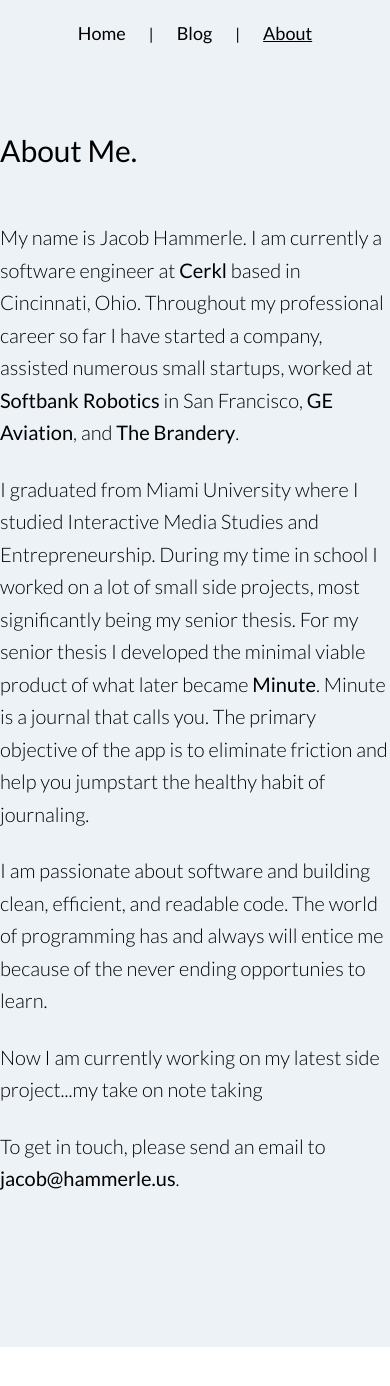
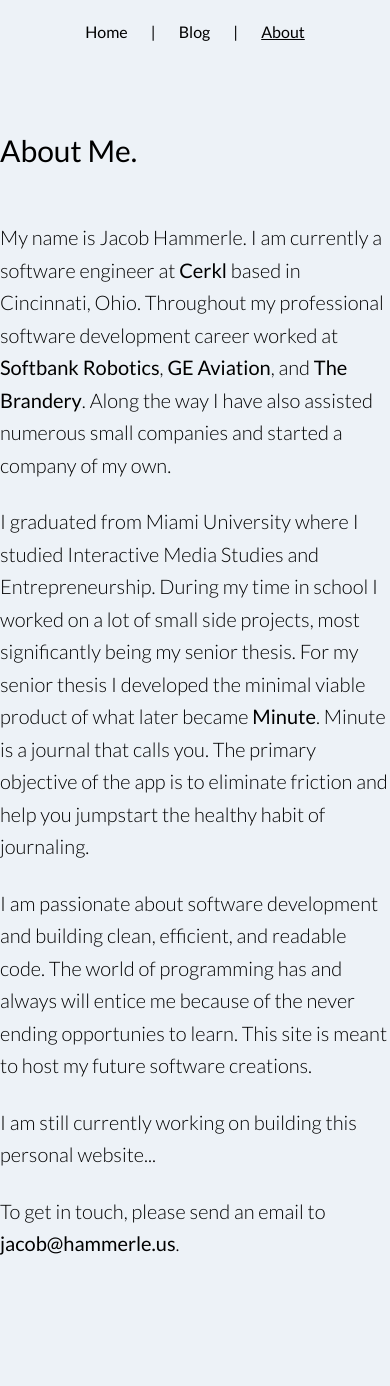
Before and after one commit to jacobhammerle/jham, a Vue app: page /about in a window 390 px wide. Shown: the top 1386 px of the page. Before the commit the page ends 1347 px from the top, so only its background shows below. Built offline with nearby package versions, Linux system fonts and the light colour scheme.

Commit message:
fixed tailwind css deploy differences from local env

```diff
--- a/public/index.html
+++ b/public/index.html
@@ -10,7 +10,7 @@
     <link rel="icon" href="/favicon.ico" type="image/x-icon">
     <title>Jacob</title>
   </head>
-  <body>
+  <body style="margin: 0!important;">
     <noscript>
       <strong>We're sorry but Jacob Hammerle's doesn't work properly without JavaScript enabled. Please enable it to continue.</strong>
     </noscript>
@@ -20,7 +20,4 @@
 </html>
 
 <style>
-body {
-  margin: 0!important;
-}
 </style>
--- a/src/App.vue
+++ b/src/App.vue
@@ -1,9 +1,9 @@
 <template>
-  <div id="app" class="bg-gray-200 w-full h-full">
-    <div id="nav" class="absolute w-full text-center p-5">
-      <router-link class="text-lg p-5" to="/">Home</router-link> |
-      <router-link class="text-lg p-5" to="/blog">Blog</router-link> |
-      <router-link class="text-lg p-5" to="/about">About</router-link>
+  <div id="app" class="bg-gray-200 flex w-full">
+    <div id="nav" class="absolute inset-x-0 mx-auto flex-1 text-center p-5">
+        <router-link class="lg:text-lg md:text-md sm:text-sm p-5" to="/">Home</router-link> |
+        <router-link class="lg:text-lg md:text-md sm:text-sm p-5" to="/blog">Blog</router-link> |
+        <router-link class="lg:text-lg md:text-md sm:text-sm p-5" to="/about">About</router-link>
     </div>
     <router-view/>
   </div>
--- a/src/components/About.vue
+++ b/src/components/About.vue
@@ -3,13 +3,13 @@
         <div class="pt-32 pb-32">
             <div class="max-w-xl">
                 <h1 class="text-3xl mb-12">About Me.</h1>
-                <p class="lato-light text-xl mb-6 leading-relaxed">My name is Jacob Hammerle. I am currently a software engineer at <a class="lato-regular hover:underline" href="https://www.cerkl.com" target="_blank">Cerkl</a> based in Cincinnati, Ohio. Throughout my professional career so far I have started a company, assisted numerous small startups, worked at <a class="lato-regular hover:underline" href="https://www.softbankrobotics.com/" target="_blank">Softbank Robotics</a> in San Francisco, <a class="lato-regular hover:underline" href="https://www.geaviation.com/" target="_blank">GE Aviation</a>, and <a class="lato-regular hover:underline" href="https://www.brandery.org/" target="_blank">The Brandery</a>.</p>
+                <p class="lato-light text-xl mb-6 leading-relaxed">My name is Jacob Hammerle. I am currently a software engineer at <a class="lato-regular hover:underline" href="https://www.cerkl.com" target="_blank">Cerkl</a> based in Cincinnati, Ohio. Throughout my professional software development career worked at <a class="lato-regular hover:underline" href="https://www.softbankrobotics.com/" target="_blank">Softbank Robotics</a>, <a class="lato-regular hover:underline" href="https://www.geaviation.com/" target="_blank">GE Aviation</a>, and <a class="lato-regular hover:underline" href="https://www.brandery.org/" target="_blank">The Brandery</a>. Along the way I have also assisted numerous small companies and started a company of my own.</p>
 
                 <p class="lato-light text-xl mb-6 leading-relaxed">I graduated from Miami University where I studied Interactive Media Studies and Entrepreneurship. During my time in school I worked on a lot of small side projects, most significantly being my senior thesis. For my senior thesis I developed the minimal viable product of what later became <a class="lato-regular hover:underline" href="http://www.tryminute.com/" target="_blank">Minute</a>. Minute is a journal that calls you. The primary objective of the app is to eliminate friction and help you jumpstart the healthy habit of journaling.</p>
 
-                <p class="lato-light text-xl mb-6 leading-relaxed">I am passionate about software and building clean, efficient, and readable code. The world of programming has and always will entice me because of the never ending opportunies to learn.</p>
+                <p class="lato-light text-xl mb-6 leading-relaxed">I am passionate about software development and building clean, efficient, and readable code. The world of programming has and always will entice me because of the never ending opportunies to learn. This site is meant to host my future software creations.</p>
 
-                <p class="lato-light text-xl mb-6 leading-relaxed">Now I am currently working on my latest side project...my take on note taking</p>
+                <p class="lato-light text-xl mb-6 leading-relaxed">I am still currently working on building this personal website...</p>
 
                 <p class="lato-light text-xl mb-6 leading-relaxed">To get in touch, please send an email to <a class="lato-regular hover:underline" href="mailto:jacob@hammerle.us">jacob@hammerle.us</a>.</p>
             </div>
--- a/src/components/Blog.vue
+++ b/src/components/Blog.vue
@@ -1,20 +1,19 @@
 <template>
-    <div class="about mx-auto flex justify-center items-center">
+    <div class="about mx-auto flex justify-center items-center h-screen">
         <div class="pt-32 pb-32">
             <div class="max-w-xl">
                 <h1 class="text-3xl mb-12">Blog</h1>
-                <div class="max-w-sm rounded overflow-hidden shadow-lg">
-                    <img class="w-full" src="../assets/img/hikingInYosemite.JPG" alt="Sunset in the mountains">
+                <div class="max-w-sm bg-white rounded overflow-hidden shadow-lg">
                     <div class="px-6 py-4">
-                        <div class="font-bold text-xl mb-2">The Coldest Sunset</div>
+                        <div class="font-bold text-xl mb-2">Placeholder Title</div>
                         <p class="text-gray-700 text-base">
                         Lorem ipsum dolor sit amet, consectetur adipisicing elit. Voluptatibus quia, nulla! Maiores et perferendis eaque, exercitationem praesentium nihil.
                         </p>
                     </div>
                     <div class="px-6 py-4">
-                        <span class="inline-block bg-gray-200 rounded-full px-3 py-1 text-sm font-semibold text-gray-700 mr-2">#photography</span>
-                        <span class="inline-block bg-gray-200 rounded-full px-3 py-1 text-sm font-semibold text-gray-700 mr-2">#travel</span>
-                        <span class="inline-block bg-gray-200 rounded-full px-3 py-1 text-sm font-semibold text-gray-700">#winter</span>
+                        <span class="inline-block bg-gray-200 rounded-full px-3 py-1 text-sm font-semibold text-gray-700 mr-2">#sample</span>
+                        <span class="inline-block bg-gray-200 rounded-full px-3 py-1 text-sm font-semibold text-gray-700 mr-2">#test</span>
+                        <span class="inline-block bg-gray-200 rounded-full px-3 py-1 text-sm font-semibold text-gray-700">#beta</span>
                     </div>
                 </div>
             </div>
--- a/src/components/Home.vue
+++ b/src/components/Home.vue
@@ -1,9 +1,9 @@
 <template>
   <div class="mx-auto h-screen flex justify-center items-center max-w-lg">
     <div class="text-center">
-      <img class="m-auto rounded-full shadow-lg h-40" src="../assets/img/headshot.png">
-      <img class="m-auto h-32" src="../assets/img/stick-body.png">
-      <h1 class="text-4xl">Jacob Hammerle</h1>
+      <img class="m-auto rounded-full shadow-lg h-32" src="../assets/img/headshot.png">
+      <!--<img class="m-auto h-32" src="../assets/img/stick-body.png">-->
+      <h1 class="text-4xl pt-2">Jacob Hammerle</h1>
       <h2 class="lato-light sm:text-lg md:text-xl">Currently a Software Engineer <a class="lato-regular hover:underline" href="https://twitter.com/Cerkl" target="_blank">@Cerkl</a></h2>
       <div>
         <a href="https://github.com/jacobhammerle" target="_blank"><i class="fab fa-github hover:text-gray-700 text-3xl mt-6 p-2"></i></a>
```
Also changed, not shown: src/assets/img/headshot.png, 1 other file (tests, documents, lock files or other folders).
